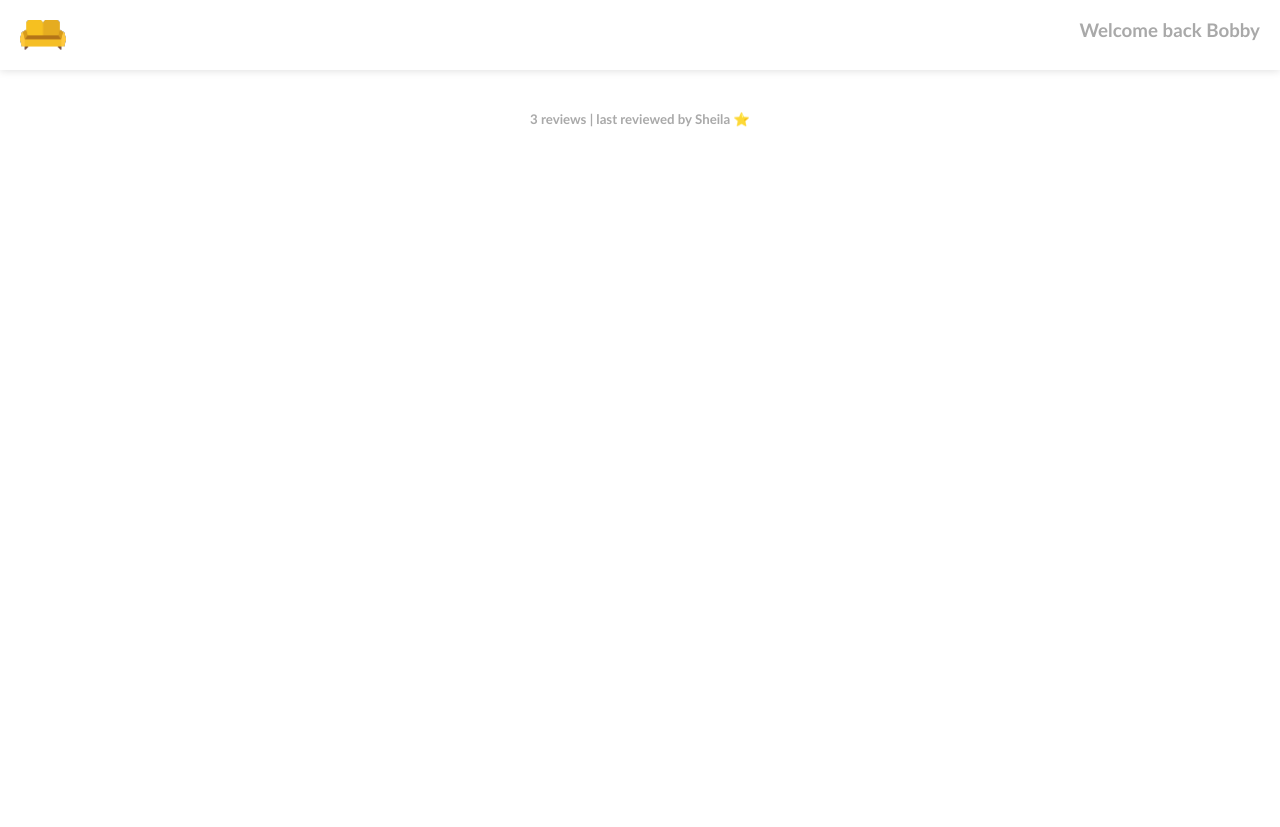
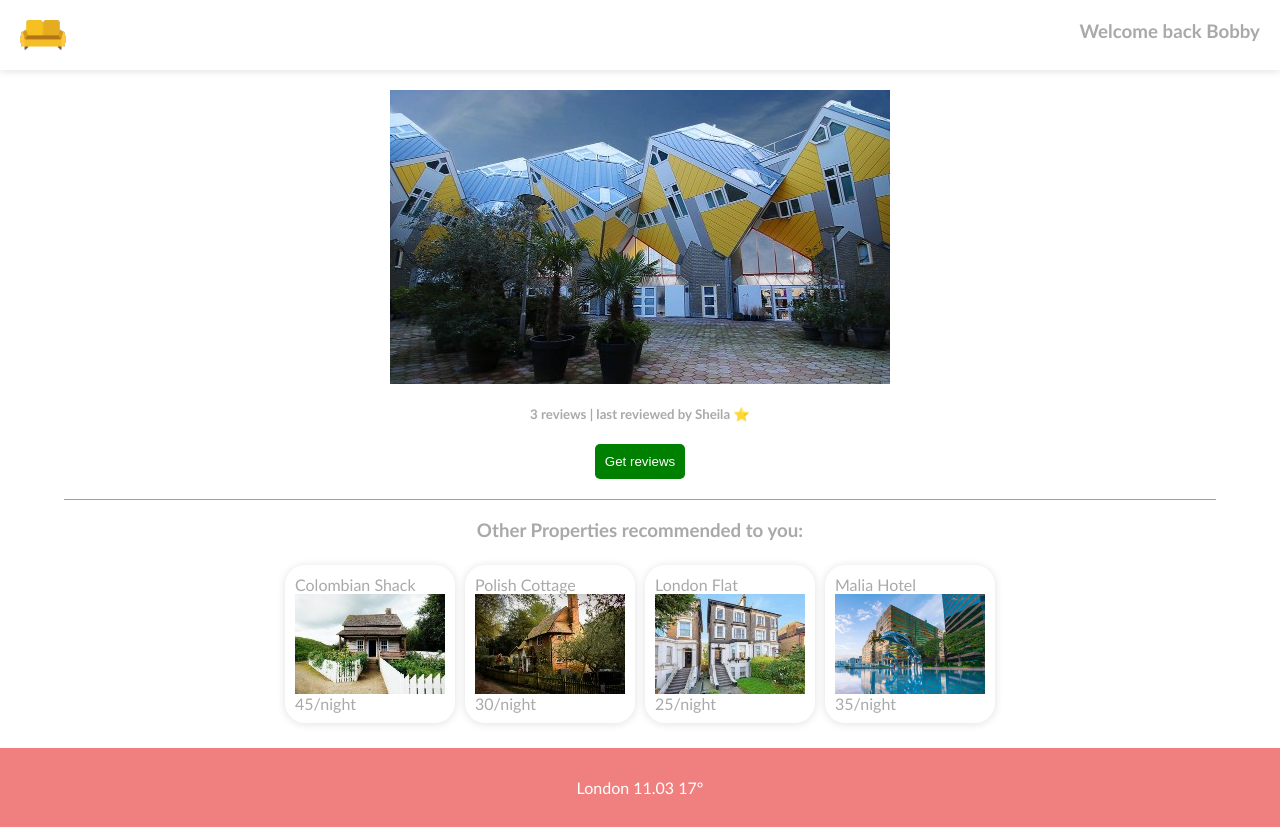
Before and after one commit to SbaRou339/SBAROU339_WFC2401_GroupA_Sbabalwe-Roux_DJS09, a website built with Vite: page index.html in a window 1280 px wide. Before the commit the page ends 800 px from the top, so only its background shows below. Built offline with nearby package versions, Linux system fonts and the light colour scheme.

Commit message:
Fixed a few errors

```diff
--- a/index.html
+++ b/index.html
@@ -1,7 +1,6 @@
-<!DOCTYPE html>
-<html lang="en">
-    <head><link rel="stylesheet" href="https://cdnjs.cloudflare.com/ajax/libs/normalize/8.0.1/normalize.css">
-        <link rel="stylesheet" href="index.css">
+<html>
+   <head>
+       <link rel="stylesheet" href="index.css"/>
    </head>
    <body>
        <div class="nav-bar">
@@ -12,8 +11,15 @@
             </h3>
        </div>
        <div class="container">
+           <div class="main-image"></div>
            <h5 id="reviews"></h5>
+           <button>Get reviews</button>
+           <div class="reviews"></div>
+           <div class="break"></div>
+           <h3>Other Properties recommended to you:</h3>
+           <div class="properties"></div>
        </div>
+       <div class="footer"></div>
        <script type="module" src="index.ts"></script>
    </body>
 </html>
--- a/index.ts
+++ b/index.ts
@@ -1,164 +1,181 @@
 // Code Tidy
 
-import { showReviewTotal, populateUser, showDetails, getTopTwoReviews} from './utils'
-import { Permissions , LoyaltyUser } from './enums'
-import { Review, Property } from './interfaces.ts'
-import './index.css'
-const propertyContainer = document.querySelector('.properties')
-const reviewContainer = document.querySelector('.reviews')
-const container = document.querySelector('.container')
-const button = document.querySelector('button')
-const footer = document.querySelector('.footer')
+import { LoyaltyUser, Permissions } from "./enums";
+import "./index.css";
+import { Property, Review } from "./interfaces.ts";
+import {
+  getTopTwoReviews,
+  populateUser,
+  showDetails,
+  showReviewTotal,
+} from "./utils";
+const propertyContainer = document.querySelector(".properties");
+const reviewContainer = document.querySelector(".reviews");
+const container = document.querySelector(".container");
+const button = document.querySelector("button");
+const footer = document.querySelector(".footer");
 
-let isLoggedIn: boolean
+let isLoggedIn: boolean;
 
 // Reviews
 const reviews: Review[] = [
   {
-        name: 'Sheila',
+    name: "Sheila",
     stars: 5,
     loyaltyUser: LoyaltyUser.GOLD_USER,
-        date: '01-04-2021'
+    date: "01-04-2021",
   },
   {
-        name: 'Andrzej',
+    name: "Andrzej",
     stars: 3,
     loyaltyUser: LoyaltyUser.BRONZE_USER,
-        date: '28-03-2021'
+    date: "28-03-2021",
   },
   {
-        name: 'Omar',
+    name: "Omar",
     stars: 4,
     loyaltyUser: LoyaltyUser.SILVER_USER,
-        date: '27-03-2021',
+    date: "27-03-2021",
   },
-]
+];
 
 const you = {
-    firstName: 'Bobby',
-    lastName: 'Brown',
+  firstName: "Bobby",
+  lastName: "Brown",
   permissions: Permissions.ADMIN,
   isReturning: true,
   age: 35,
-    stayedAt: ['florida-home', 'oman-flat', 'tokyo-bungalow']
+  stayedAt: ["florida-home", "oman-flat", "tokyo-bungalow"],
+};
+
+// Array of Properties
+const properties: Property[] = [
+  {
+    image: "images/colombia-property.jpg",
+    title: "Colombian Shack",
+    price: 45,
+    location: {
+      firstLine: "shack 37",
+      city: "Bogota",
+      code: 45632,
+      country: "Colombia",
+    },
+    contact: [+112343823978921, "marywinkle@gmail.com"],
+    isAvailable: true,
+  },
+  {
+    image: "images/poland-property.jpg",
+    title: "Polish Cottage",
+    price: 30,
+    location: {
+      firstLine: "no 23",
+      city: "Gdansk",
+      code: 343903,
+      country: "Poland",
+    },
+    contact: [+1298239028490830, "garydavis@hotmail.com"],
+    isAvailable: false,
+  },
+  {
+    image: "images/london-property.jpg",
+    title: "London Flat",
+    price: 25,
+    location: {
+      firstLine: "flat 15",
+      city: "London",
+      code: "SW4 5XW",
+      country: "United Kingdom",
+    },
+    contact: [+34829374892553, "andyluger@aol.com"],
+    isAvailable: true,
+  },
+  {
+    image: "images/malaysian-hotel.jpeg",
+    title: "Malia Hotel",
+    price: 35,
+    location: {
+      firstLine: "Room 4",
+      city: "Malia",
+      code: 45334,
+      country: "Malaysia",
+    },
+    contact: [+60349822083, "lee34@gmail.com"],
+    isAvailable: false,
+  },
+];
+
+// Functions
+showReviewTotal(reviews.length, reviews[0].name, reviews[0].loyaltyUser);
+
+populateUser(you.isReturning, you.firstName);
+if (propertyContainer) {
+  // Add the properties
+  for (let i = 0; i < properties.length; i++) {
+    const card = document.createElement("div");
+    card.classList.add("card");
+    card.innerHTML = properties[i].title;
+    const image = document.createElement("img");
+    image.setAttribute("src", properties[i].image);
+    card.appendChild(image);
+    showDetails(you.permissions, card, properties[i].price);
+    propertyContainer.appendChild(card);
+  }
+} else {
+  console.log("No property container");
 }
 
-// Array of Properties
-const properties : Property[] = [
-    {
-        image: 'images/colombia-property.jpg',
-        title: 'Colombian Shack',
-        price: 45,
-        location: {
-            firstLine: 'shack 37',
-            city: 'Bogota',
-            code: 45632,
-            country: 'Colombia'
-        },
-        contact: [+112343823978921, 'marywinkle@gmail.com'],
-        isAvailable: true
-    },
-    {
-        image: 'images/poland-property.jpg',
-        title: 'Polish Cottage',
-        price: 30,
-        location: {
-            firstLine: 'no 23',
-            city: 'Gdansk',
-            code: 343903,
-            country: 'Poland'
-        },
-        contact: [+1298239028490830, 'garydavis@hotmail.com'],
-        isAvailable: false
-    },
-    {
-        image: 'images/london-property.jpg',
-        title: 'London Flat',
-        price: 25,
-        location: {
-            firstLine: 'flat 15',
-            city: 'London',
-            code: 'SW4 5XW',
-            country: 'United Kingdom',
-        },
-        contact: [+34829374892553, 'andyluger@aol.com'],
-        isAvailable: true
-    },
-    {
-        image: 'images/malaysian-hotel.jpeg',
-        title: 'Malia Hotel',
-        price: 35,
-        location: {
-            firstLine: 'Room 4',
-            city: 'Malia',
-            code: 45334,
-            country: 'Malaysia'
-        },
-        contact: [ +60349822083, 'lee34@gmail.com'],
-        isAvailable: false
+let count = 0;
+function addReviews(array: Review[]): void {
+  if (!count) {
+    count++;
+    const topTwo = getTopTwoReviews(array);
+    for (let i = 0; i < topTwo.length; i++) {
+      const card = document.createElement("div");
+      card.classList.add("review-card");
+      card.innerHTML = topTwo[i].stars + " stars from " + topTwo[i].name;
+      reviewContainer.appendChild(card);
     }
-]
-
-// Functions
-showReviewTotal(reviews.length, reviews[0].name, reviews[0].loyaltyUser)
-
-populateUser(you.isReturning, you.firstName)
-
-// Add the properties
-for (let i = 0; i < properties.length; i++) {
-    const card = document.createElement('div')
-    card.classList.add('card')
-    card.innerHTML = properties[i].title
-    const image = document.createElement('img')
-    image.setAttribute('src', properties[i].image)
-    card.appendChild(image)
-    showDetails(you.permissions, card, properties[i].price)
-    propertyContainer.appendChild(card)
-}
-
-let count = 0
-function addReviews(array : Review[]) : void {
-    if (!count ) {
-        count++
-        const topTwo = getTopTwoReviews(array)
-        for (let i = 0; i < topTwo.length; i++) {
-            const card = document.createElement('div')
-            card.classList.add('review-card')
-            card.innerHTML = topTwo[i].stars + ' stars from ' + topTwo[i].name
-            reviewContainer.appendChild(card)
-        }
-        container.removeChild(button)
+    container.removeChild(button);
   }
 }
 
-button.addEventListener('click', () => addReviews(reviews))
+button.addEventListener("click", () => addReviews(reviews));
 
-let currentLocation : [string, string, number] = ['London', '11.03', 17]
-footer.innerHTML = currentLocation[0] + ' ' + currentLocation[1] + ' ' + currentLocation[2] + '°'
+let currentLocation: [string, string, number] = ["London", "11.03", 17];
+footer.innerHTML =
+  currentLocation[0] +
+  " " +
+  currentLocation[1] +
+  " " +
+  currentLocation[2] +
+  "°";
 
 // Classes
 class MainProperty {
-    src: string
-    title: string
-    reviews: Review[]
+  src: string;
+  title: string;
+  reviews: Review[];
   constructor(src: string, title: string, reviews: Review[]) {
-        this.src = src
-        this.title = title
-        this.reviews = reviews
+    this.src = src;
+    this.title = title;
+    this.reviews = reviews;
   }
 }
 
 let yourMainProperty = new MainProperty(
-    'images/italian-property.jpg',
-    'Italian House',
-    [{
-        name: 'Olive',
+  "images/italian-property.jpg",
+  "Italian House",
+  [
+    {
+      name: "Olive",
       stars: 5,
       loyaltyUser: LoyaltyUser.GOLD_USER,
-        date: '12-04-2021'
-    }] )
+      date: "12-04-2021",
+    },
+  ]
+);
 
-const mainImageContainer = document.querySelector('.main-image')
-const image = document.createElement('img')
-image.setAttribute('src', yourMainProperty.src)
-mainImageContainer.appendChild(image)
+const mainImageContainer = document.querySelector(".main-image");
+const image = document.createElement("img");
+image.setAttribute("src", yourMainProperty.src);
+mainImageContainer.appendChild(image);
```
Lines whose indentation alone changed are shown as unchanged.
